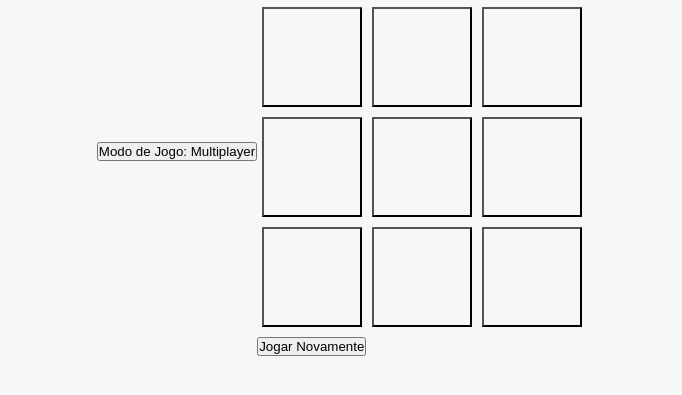
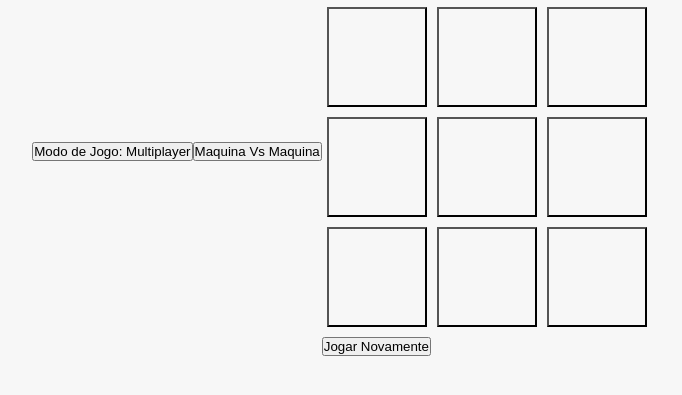
Before and after one commit to Bitiano/Jogo-Da-Velha, a plain HTML site: page index.html in a window 1280 px wide. Shown: the part 249-644 px from the top of the page, without its empty margins (298-980 px from the left). Drawn offline with Linux system fonts and the light colour scheme.

Commit message:
Update index.html

```diff
--- a/index.html
+++ b/index.html
@@ -11,6 +11,7 @@
 
 <body>
     <button id="btn-mode">Modo de Jogo: Multiplayer</button>
+    <button id="MaquinaVSMaquina" onclick="MvsM()">Maquina Vs Maquina</button>
     <main>
         <h1>Jogo da Velha</h1>
         <hr />
```
